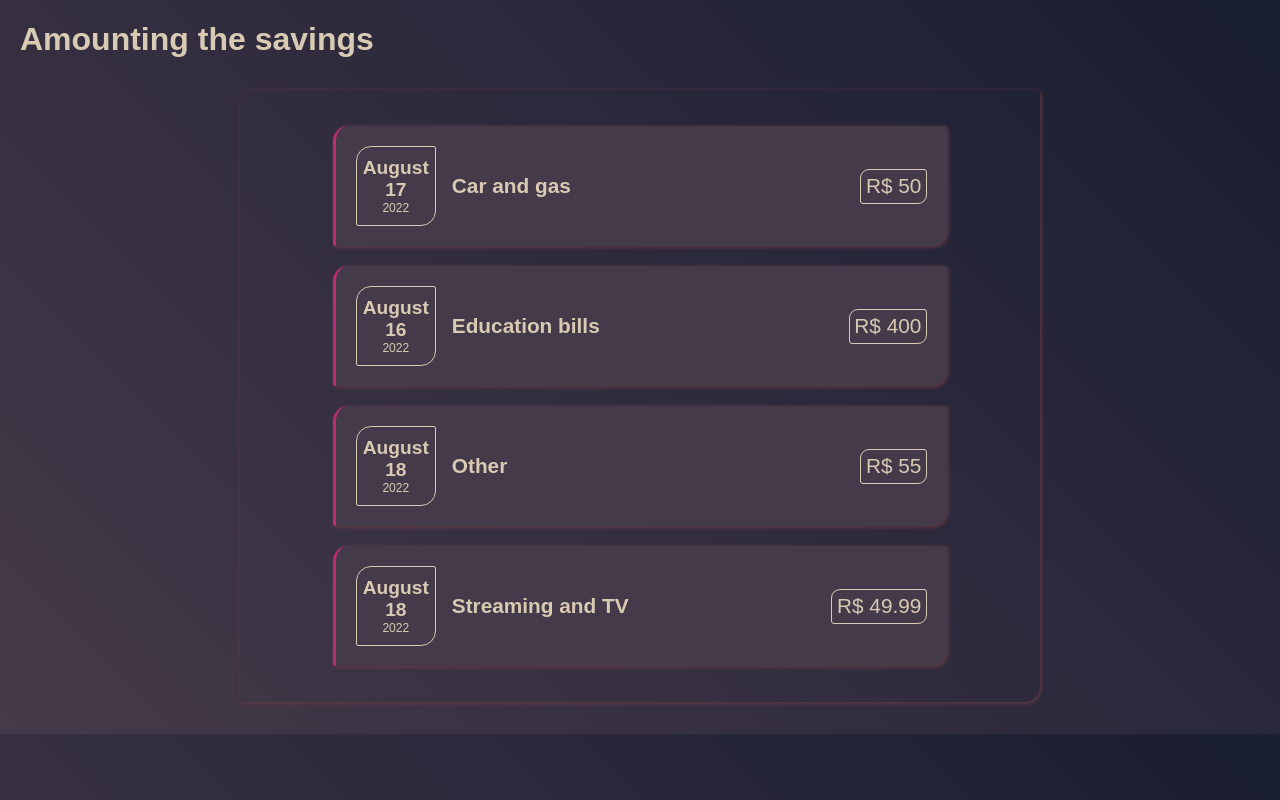
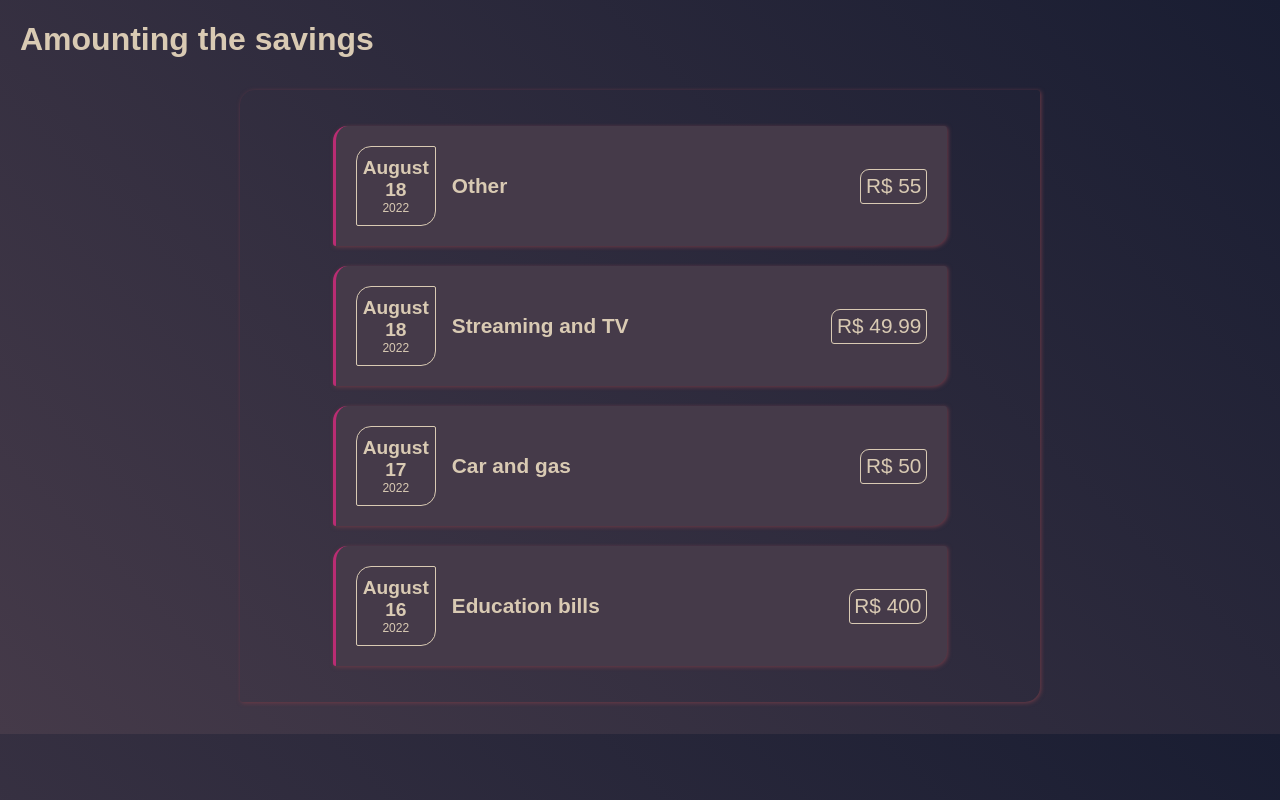
Before and after one commit to israeldvd/amounts-monitor, a JavaScript app in the folder react-complete/: page / in a window 1280 px wide. Built offline with nearby package versions, Linux system fonts and the light colour scheme; a web font is replaced by a local one.

Commit message:
Sort amount items by date

```diff
--- a/react-complete/src/components/Items.js
+++ b/react-complete/src/components/Items.js
@@ -5,7 +5,9 @@ import "./Items.css";
 function Items(props) {
     return (
         <Card className="items">
-            {props.items.map((item) => {
+            {props.items
+                .sort((a, b) => b.date - a.date)
+                .map((item) => {
                     return (
                         <AmountItem
                             key={item.id}
```
Lines whose indentation alone changed are shown as unchanged.
